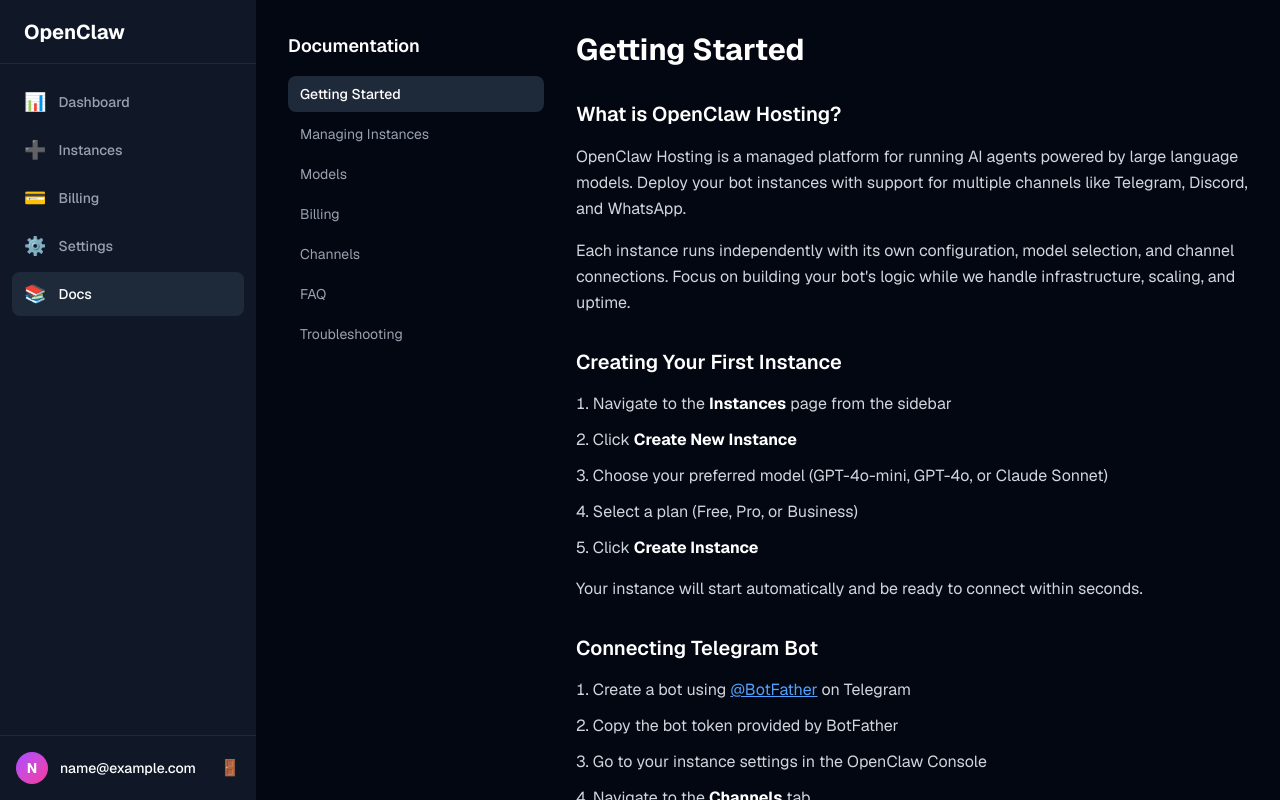
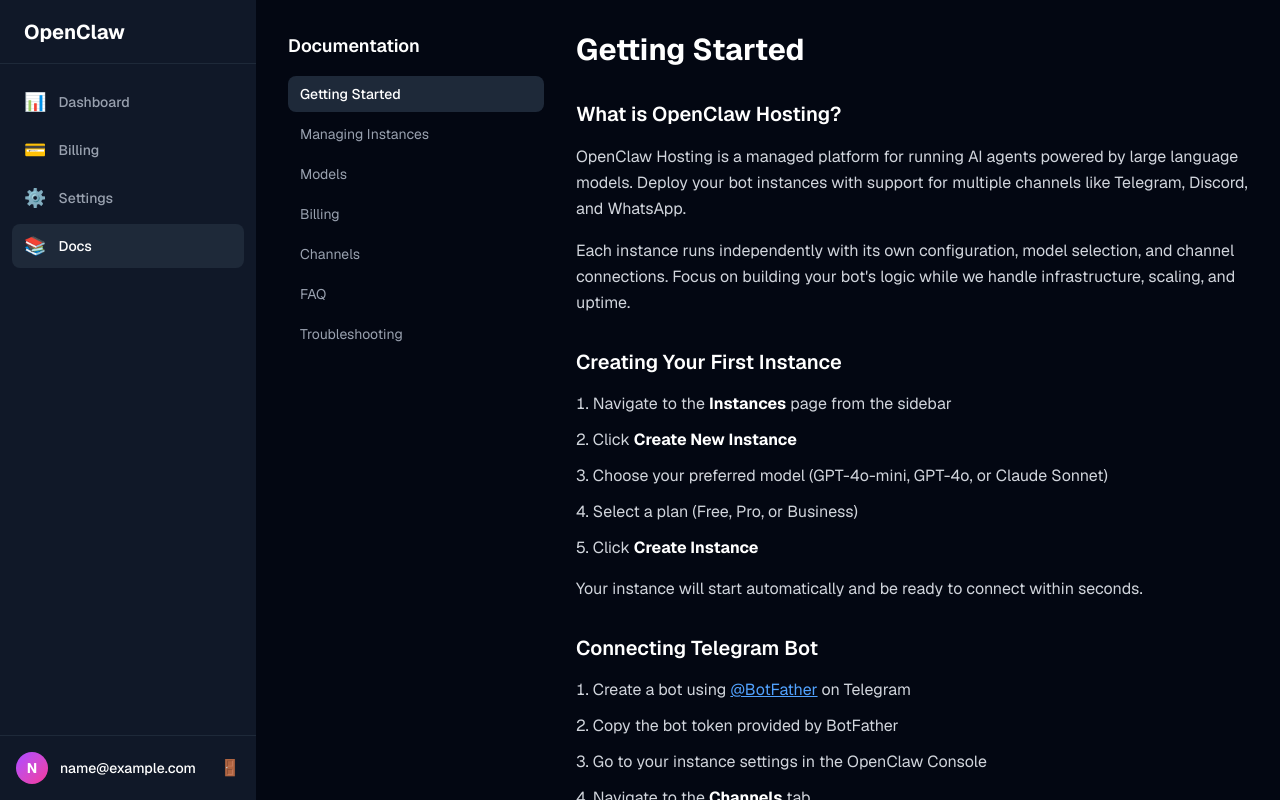
Before and after one commit to hackmeta/openclaw-console, a Next.js app: page /docs in a window 1280 px wide. Built offline with nearby package versions, Linux system fonts and the light colour scheme; no server answers; sample sign-in values are in the browser's storage.

Commit message:
fix: remove Instances nav item, dashboard is the instance list

```diff
--- a/components/sidebar.tsx
+++ b/components/sidebar.tsx
@@ -6,7 +6,6 @@ import { useAuth } from '@/lib/auth-context';
 
 const navigation = [
   { name: 'Dashboard', href: '/dashboard', icon: '📊' },
-  { name: 'Instances', href: '/instances/new', icon: '➕' },
   { name: 'Billing', href: '/billing', icon: '💳' },
   { name: 'Settings', href: '/settings', icon: '⚙️' },
   { name: 'Docs', href: '/docs', icon: '📚' },
```
